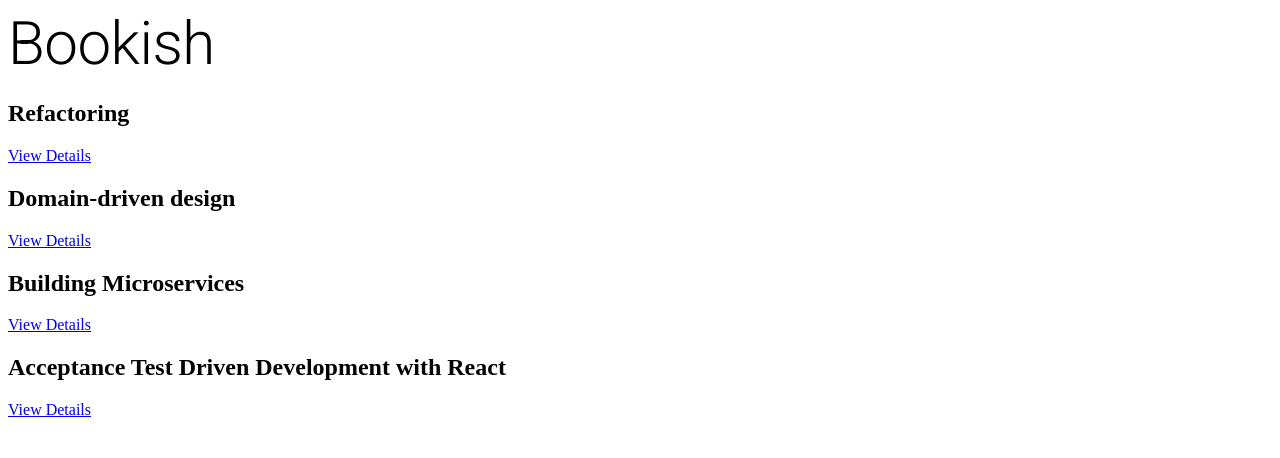
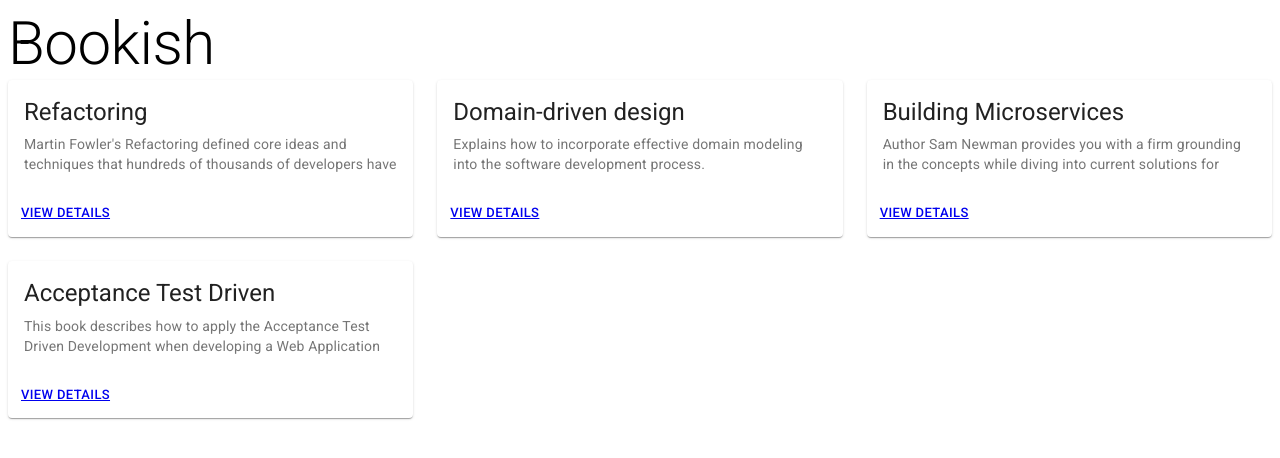
Before and after one commit to alejandrotoledoweb/bookish-react, a React (Create React App) app: page / in a window 1280 px wide. Shown: the top 458 px of the page. Built offline with nearby package versions, Linux system fonts and the light colour scheme; data requests are answered from the project's data file.

Commit message:
fix the test to render name instead of description when d is empty

```diff
--- a/src/components/BookDetail.jsx
+++ b/src/components/BookDetail.jsx
@@ -1,10 +1,14 @@
 import React from 'react';
 
 const BookDetail = ({ book }) => {
+  const getDescriptionFor = (book) => {
+    return book.description ? book.description : book.name;
+  };
+
   return (
     <div className="detail">
       <h2 className="book-title">{book.name}</h2>
-      <p className="book-description">{book.description}</p>
+      <p className="book-description">{getDescriptionFor(book)}</p>
     </div>
   );
 };
--- a/src/components/BookList.jsx
+++ b/src/components/BookList.jsx
@@ -1,16 +1,33 @@
 import React from 'react';
-import { Link } from 'react-router-dom';
 import {
   Button,
   Card,
-  CardActionAre,
+  CardActionArea,
   CardActions,
   CardContent,
   Grid,
   Typography,
+  makeStyles,
 } from '@material-ui/core';
+import { Link } from 'react-router-dom';
 
 const BookList = ({ books, loading, error }) => {
+  const useStyles = makeStyles((theme) => ({
+    root: { flexGrow: 1 },
+    paper: {
+      padding: theme.spacing(2),
+      textAlign: 'center',
+      color: theme.palette.text.secondary,
+    },
+    name: { maxHeight: 30, overflow: 'hidden', textOverflow: 'ellipsis' },
+    description: {
+      maxHeight: 40,
+      overflow: 'hidden',
+      textOverflow: 'ellipsis',
+    },
+  }));
+
+  const classes = useStyles();
   if (loading) {
     return <p>Loading...</p>;
   }
@@ -19,13 +36,42 @@
   }
 
   return (
-    <div data-test="book-list">
-      {books.map((book) => (
-        <div className="book-item" key={book.id}>
-          <h2 className="title">{book.name}</h2>
-          <Link to={`/books/${book.id}`}>View Details</Link>
-        </div>
-      ))}
+    <div data-test="book-list" className={classes.root}>
+      <Grid container spacing={3}>
+        {books.map((book) => (
+          <Grid item xs={4} sm={4} key={book.id} className="book-item">
+            <Card>
+              <CardActionArea>
+                <CardContent>
+                  <Typography
+                    gutterBottom
+                    variant="h5"
+                    component="h2"
+                    className={classes.name}
+                  >
+                    {book.name}
+                  </Typography>
+                  <Typography
+                    variant="body2"
+                    color="textSecondary"
+                    component="p"
+                    className={classes.description}
+                  >
+                    {book.description}
+                  </Typography>
+                  {/* <div className="book-item" key={book.id}>
+                  </div> */}
+                </CardContent>
+              </CardActionArea>
+              <CardActions>
+                <Button size="small" color="primary">
+                  <Link to={`/books/${book.id}`}>View Details</Link>
+                </Button>
+              </CardActions>
+            </Card>
+          </Grid>
+        ))}
+      </Grid>
     </div>
   );
 };
```
Also changed, not shown: 1 other file (tests, documents, lock files or other folders).
